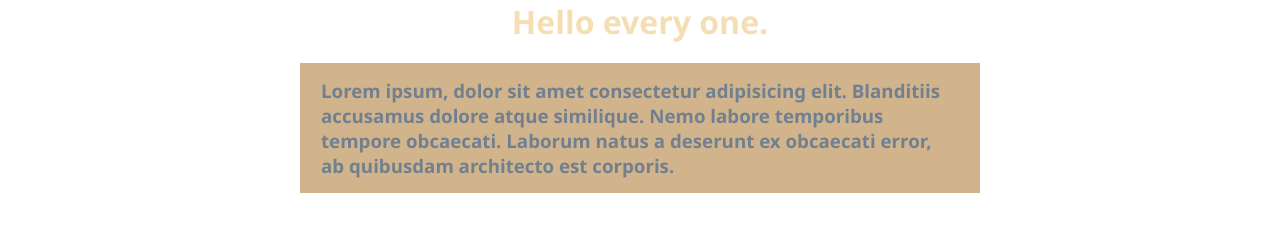
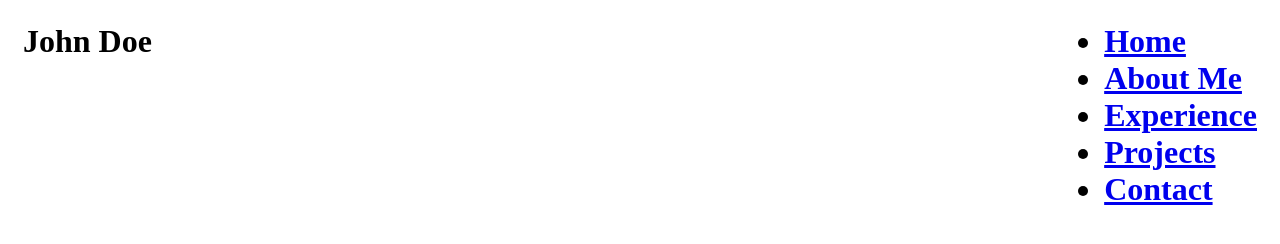
Before and after one commit to sohan-me-01/portfolio_one, a plain HTML site: page index.html in a window 1280 px wide. Drawn offline with Linux system fonts and the light colour scheme.

Commit message:
added and link

```diff
--- a/index.html
+++ b/index.html
@@ -7,8 +7,19 @@
     <link rel="stylesheet" href="styles/portfolio.css">
 </head>
 <body>
-    <h1>Hello every one.</h1>
-    <h3>Lorem ipsum, dolor sit amet consectetur adipisicing elit. Blanditiis accusamus dolore atque similique. Nemo labore temporibus tempore obcaecati. Laborum natus a deserunt ex obcaecati error, ab quibusdam architecto est corporis.
-    </h3>
+    <header>
+        <nav id="dekstop-nav">
+            <div class="title-logo">John Doe</div>
+            <div>
+                <ul>
+                    <li><a href="#home">Home</a></li>
+                    <li><a href="about">About Me</a></li>
+                    <li><a href="experience">Experience</a></li>
+                    <li><a href="projects">Projects</a></li>
+                    <li><a href="contact">Contact</a></li>
+                </ul>
+            </div>
+        </nav>
+    </header>
 </body>
 </html>
--- a/styles/portfolio.css
+++ b/styles/portfolio.css
@@ -1,18 +1,16 @@
 * {
     margin: 0;
     padding: 0;
-    font-family: 'Segoe UI', Tahoma, Geneva, Verdana, sans-serif;
+    font-family: "opne"
 }
 
-h1 {
-    align-items: center;
-    text-align: center;
-    color: wheat;
+nav {
+    display: flex;
+    justify-content: space-between;
 }
 
-h3 {
-    background-color: tan;
-    padding: 15px 21px;
-    margin: 20px 300px;
-    color: slategrey;
+#dekstop-nav {
+    font-size: 32px;
+    padding: 23px 23px;
+    font-weight: bolder;
 }
```
